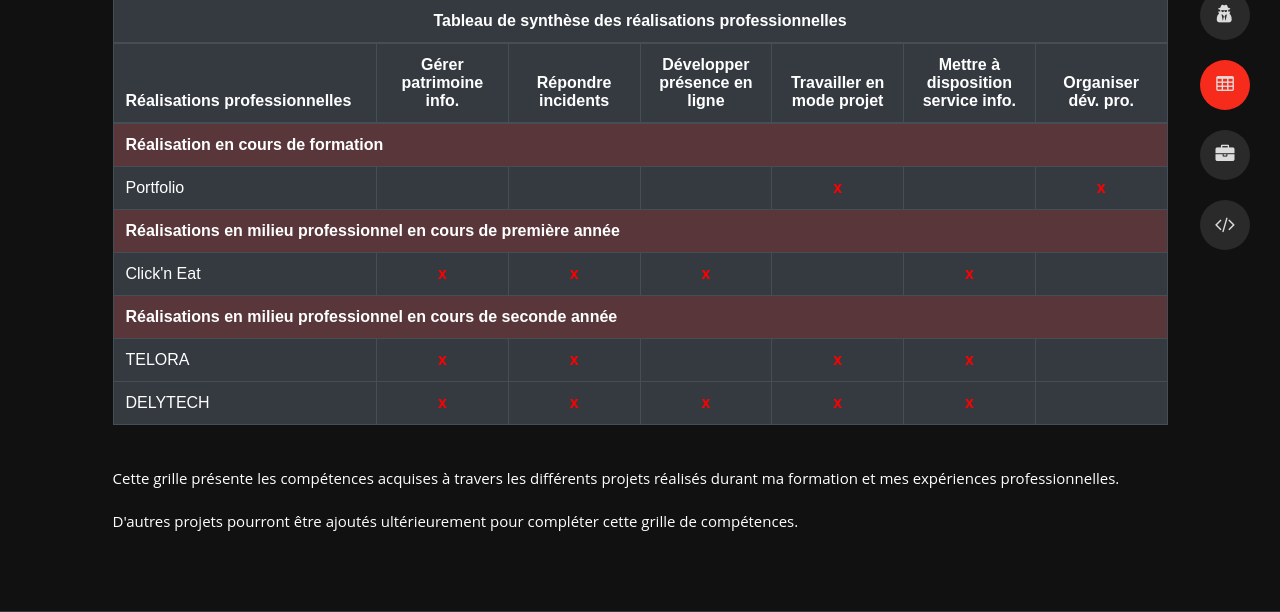
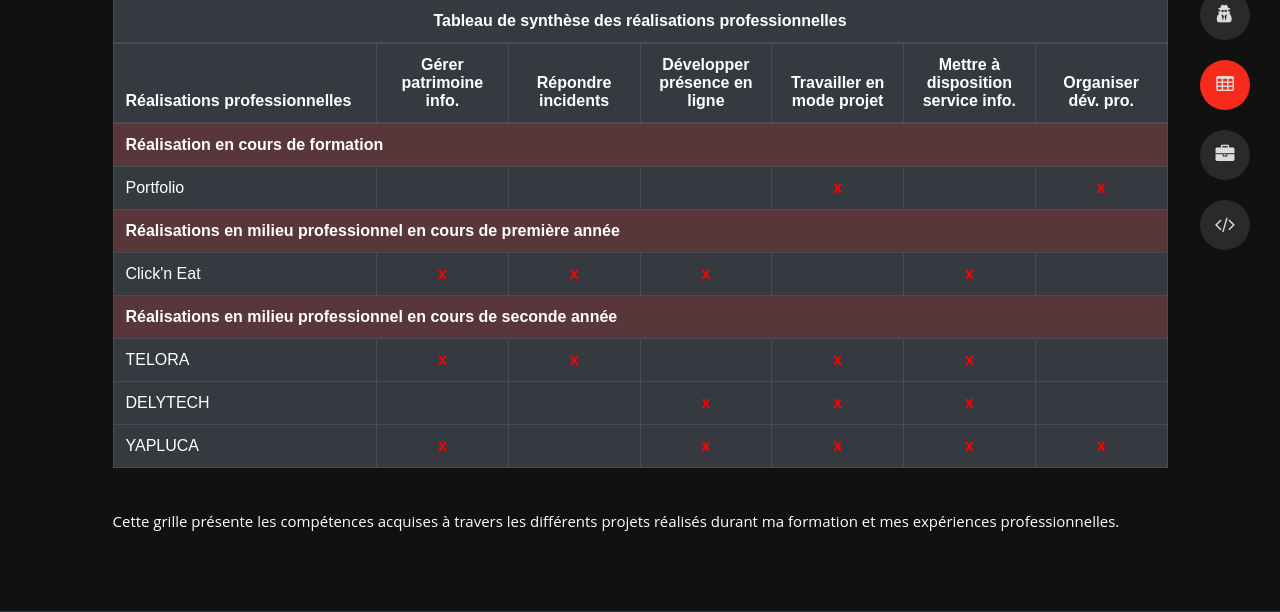
Before and after one commit to Quentindurant/Portfolio, a PHP site: page /grille.php in a window 1280 px wide. Shown: the part 375-987 px from the top of the page. Run offline with PHP 8.4, Linux system fonts and the light colour scheme.

Commit message:
Update grille.php

```diff
--- a/dark/grille.php
+++ b/dark/grille.php
@@ -83,19 +83,27 @@ nav.pagination {
                             </tr>
                             <tr>
                                 <td>DELYTECH</td>
+                                <td class="text-center"></td>
+                                <td class="text-center"></td>
+                                <td class="text-center"><span style="color: #ff0000; font-weight: bold;">x</span></td>
+                                <td class="text-center"><span style="color: #ff0000; font-weight: bold;">x</span></td>
+                                <td class="text-center"><span style="color: #ff0000; font-weight: bold;">x</span></td>
+                                <td class="text-center"></td>
+                            </tr>
+                            <tr>
+                                <td>YAPLUCA</td>
+                                <td class="text-center"><span style="color: #ff0000; font-weight: bold;">x</span></td>
+                                <td class="text-center"></td>
                                 <td class="text-center"><span style="color: #ff0000; font-weight: bold;">x</span></td>
                                 <td class="text-center"><span style="color: #ff0000; font-weight: bold;">x</span></td>
                                 <td class="text-center"><span style="color: #ff0000; font-weight: bold;">x</span></td>
                                 <td class="text-center"><span style="color: #ff0000; font-weight: bold;">x</span></td>
-                                <td class="text-center"><span style="color: #ff0000; font-weight: bold;">x</span></td>
-                                <td class="text-center"></td>
                             </tr>
                         </tbody>
                     </table>
                 </div>
                 <div class="text-center mt-4">
                     <p class="open-sans-font">Cette grille présente les compétences acquises à travers les différents projets réalisés durant ma formation et mes expériences professionnelles.</p>
-                    <p class="open-sans-font">D'autres projets pourront être ajoutés ultérieurement pour compléter cette grille de compétences.</p>
                 </div>
             </div>
             <!-- Grille de compétences Ends -->
```
